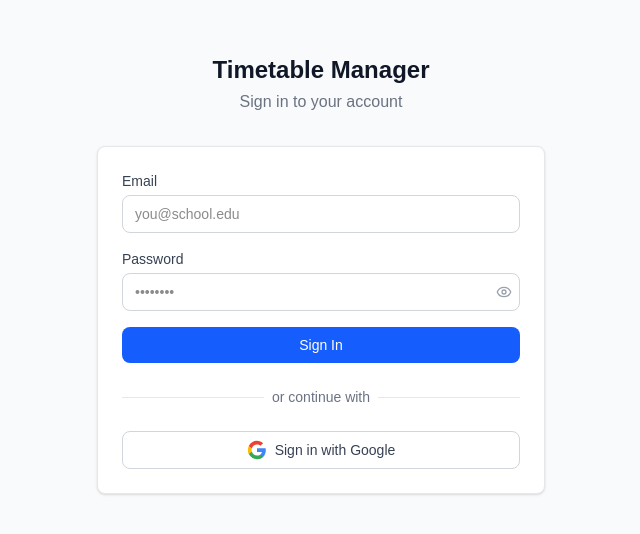
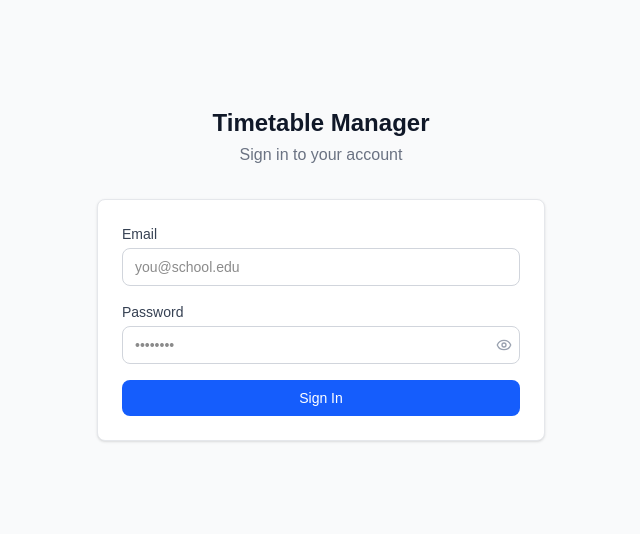
Before and after one commit to cuonglhv-code/timetable, a Next.js app: page /login in a window 1280 px wide. Shown: the part 126-660 px from the top of the page, without its empty margins (319-959 px from the left). Built offline with nearby package versions, Linux system fonts and the light colour scheme.

Commit message:
feat: remove Google login, add admin account seeding

```diff
--- a/package.json
+++ b/package.json
@@ -35,6 +35,7 @@
     "@types/pg": "^8.20.0",
     "@types/react": "^19",
     "@types/react-dom": "^19",
+    "better-sqlite3": "^12.10.0",
     "eslint": "^9",
     "eslint-config-next": "16.2.6",
     "prisma": "^7.8.0",
--- a/scripts/seed-admin.js
+++ b/scripts/seed-admin.js
@@ -1,34 +1,43 @@
-const { PrismaClient } = require('../src/generated/prisma');
+const Database = require('better-sqlite3');
 const bcrypt = require('bcryptjs');
+const path = require('path');
+const crypto = require('crypto');
+
+function generateId() {
+  return 'c' + crypto.randomBytes(16).toString('hex').slice(0, 24);
+}
 
 async function main() {
-  const prisma = new PrismaClient();
+  const dbPath = path.join(__dirname, '..', 'dev.db');
+  const db = new Database(dbPath);
 
-  const adminEmail = 'admin@jaxtina.edu';
-  const existing = await prisma.user.findUnique({ where: { email: adminEmail } });
+  const email = 'admin@school.edu';
+  const password = 'Admin123!';
+  const hashedPassword = await bcrypt.hash(password, 10);
+  const id = generateId();
+  const now = new Date().toISOString();
 
-  if (existing) {
-    console.log('Admin user already exists');
-    return;
+  try {
+    const existing = db.prepare('SELECT id FROM "User" WHERE email = ?').get(email);
+    if (existing) {
+      console.log('Admin account already exists:', email);
+      return;
+    }
+
+    db.prepare(
+      `INSERT INTO "User" (id, email, password, name, role, "isActive", "createdAt", "updatedAt")
+       VALUES (?, ?, ?, ?, ?, ?, ?, ?)`
+    ).run(id, email, hashedPassword, 'System Admin', 'CENTRAL_ADMIN', 1, now, now);
+
+    console.log('Admin account created successfully!');
+    console.log('Email:', email);
+    console.log('Password:', password);
+  } catch (error) {
+    console.error('Failed to create admin account:', error);
+    process.exit(1);
+  } finally {
+    db.close();
   }
-
-  const hashedPassword = await bcrypt.hash('admin123', 10);
-
-  await prisma.user.create({
-    data: {
-      email: adminEmail,
-      password: hashedPassword,
-      name: 'System Admin',
-      role: 'CENTRAL_ADMIN',
-    },
-  });
-
-  console.log('Created default admin user:');
-  console.log('  Email: admin@jaxtina.edu');
-  console.log('  Password: admin123');
-  console.log('  Role: CENTRAL_ADMIN');
 }
 
-main()
-  .catch(console.error)
-  .finally(() => process.exit(0));
+main();
--- a/src/app/login/login-form.tsx
+++ b/src/app/login/login-form.tsx
@@ -39,10 +39,6 @@ export function LoginForm() {
     } finally {
       setIsLoading(false);
     }
-  };
-
-  const handleGoogleLogin = async () => {
-    await signIn('google', { callbackUrl });
   };
 
   return (
@@ -115,28 +111,6 @@ export function LoginForm() {
               )}
             </button>
           </form>
-
-          <div className="relative">
-            <div className="absolute inset-0 flex items-center">
-              <div className="w-full border-t border-gray-200" />
-            </div>
-            <div className="relative flex justify-center text-sm">
-              <span className="bg-white px-2 text-gray-500">or continue with</span>
-            </div>
-          </div>
-
-          <button
-            onClick={handleGoogleLogin}
-            className="w-full flex items-center justify-center gap-2 px-4 py-2 text-sm font-medium text-gray-700 bg-white border border-gray-300 rounded-lg hover:bg-gray-50 transition-colors"
-          >
-            <svg className="w-5 h-5" viewBox="0 0 24 24">
-              <path fill="#4285F4" d="M22.56 12.25c0-.78-.07-1.53-.2-2.25H12v4.26h5.92c-.26 1.37-1.04 2.53-2.21 3.31v2.77h3.57c2.08-1.92 3.28-4.74 3.28-8.09z" />
-              <path fill="#34A853" d="M12 23c2.97 0 5.46-.98 7.28-2.66l-3.57-2.77c-.98.66-2.23 1.06-3.71 1.06-2.86 0-5.29-1.93-6.16-4.53H2.18v2.84C3.99 20.53 7.7 23 12 23z" />
-              <path fill="#FBBC05" d="M5.84 14.09c-.22-.66-.35-1.36-.35-2.09s.13-1.43.35-2.09V7.07H2.18C1.43 8.55 1 10.22 1 12s.43 3.45 1.18 4.93l2.85-2.22.81-.62z" />
-              <path fill="#EA4335" d="M12 5.38c1.62 0 3.06.56 4.21 1.64l3.15-3.15C17.45 2.09 14.97 1 12 1 7.7 1 3.99 3.47 2.18 7.07l3.66 2.84c.87-2.6 3.3-4.53 6.16-4.53z" />
-            </svg>
-            Sign in with Google
-          </button>
         </div>
       </div>
     </div>
--- a/src/auth.ts
+++ b/src/auth.ts
@@ -1,7 +1,6 @@
 import { PrismaAdapter } from '@auth/prisma-adapter';
 import NextAuth from 'next-auth';
 import Credentials from 'next-auth/providers/credentials';
-import Google from 'next-auth/providers/google';
 import bcrypt from 'bcryptjs';
 import { prisma } from '@/lib/prisma';
 import { authConfig } from './auth.config';
@@ -52,10 +51,5 @@ export const { handlers, auth, signIn, signOut } = NextAuth({
         };
       },
     }),
-    Google({
-      clientId: process.env.AUTH_GOOGLE_ID ?? '',
-      clientSecret: process.env.AUTH_GOOGLE_SECRET ?? '',
-      allowDangerousEmailAccountLinking: true,
-    }),
   ],
 });
```
Also changed, not shown: 1 other file (tests, documents, lock files or other folders).
